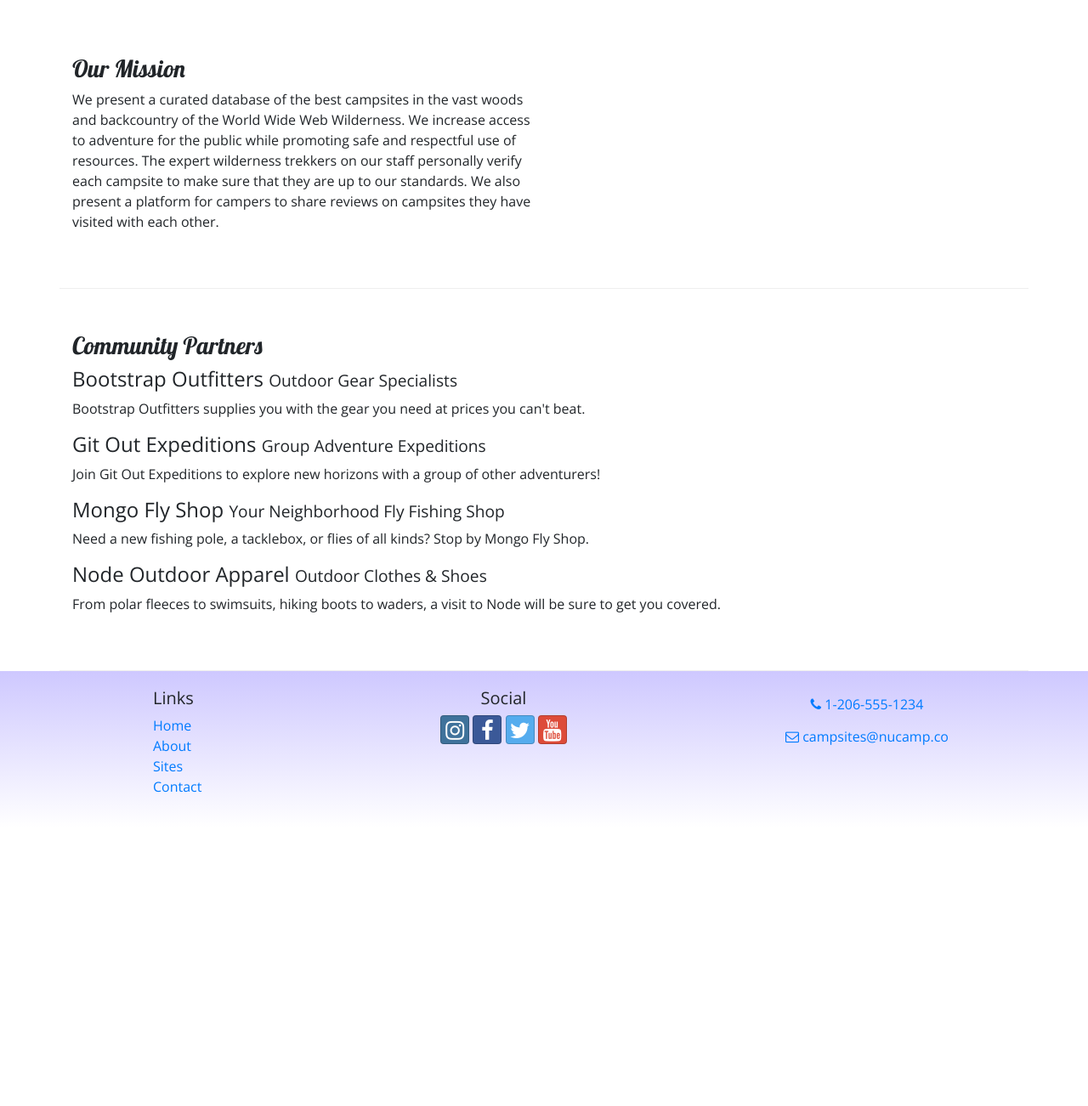
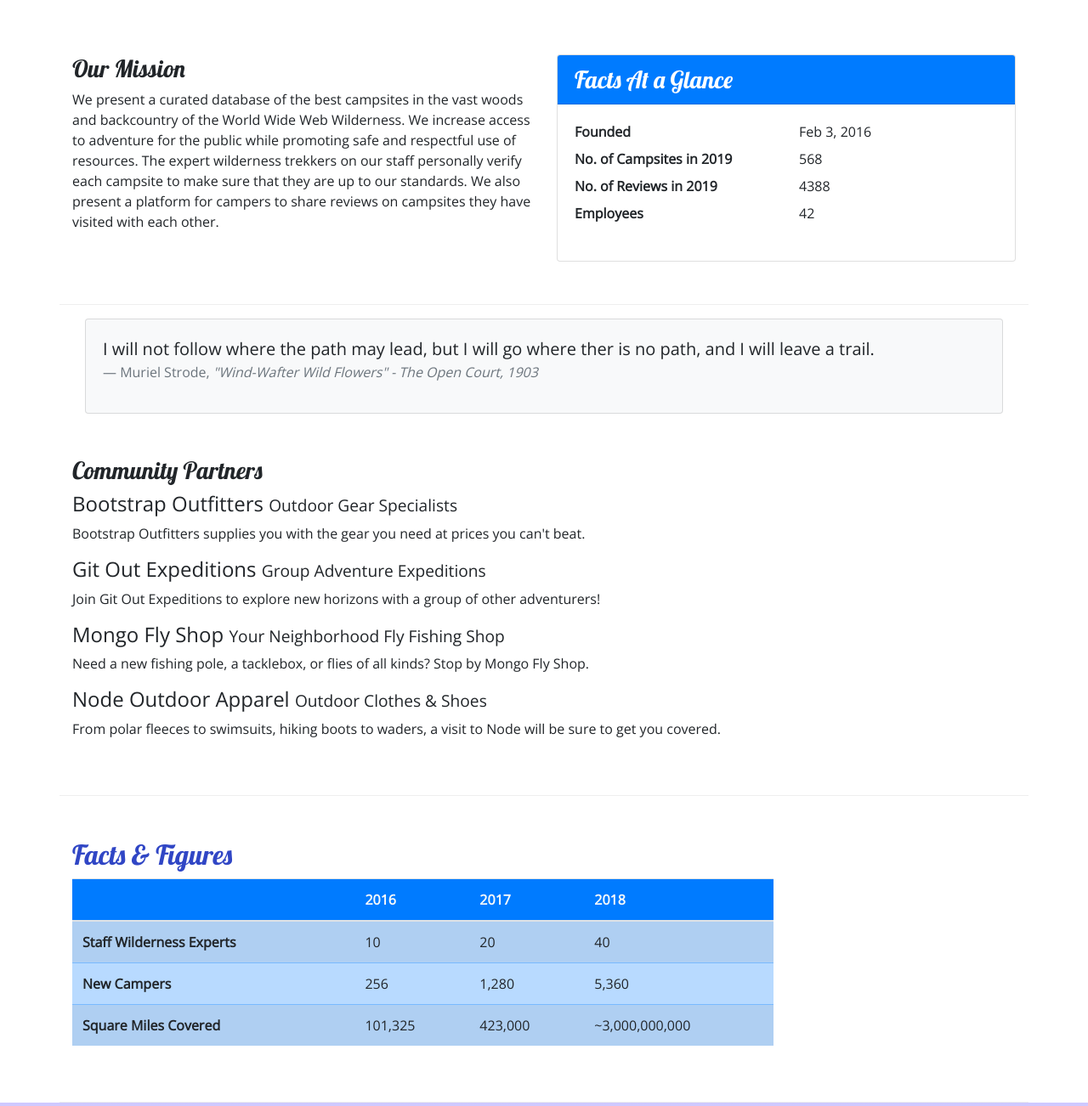
Before and after one commit to vlokchain/responsive-bootsrap, a website: page aboutus.html in a window 1280 px wide. Shown: the part 340-1642 px from the top of the page at 85% size. Before the commit the page ends 1314 px from the top, so only its background shows below. Drawn offline with nearby package versions, Linux system fonts and the light colour scheme.

Commit message:
tables and cards

```diff
--- a/aboutus.html
+++ b/aboutus.html
@@ -66,6 +66,33 @@
                 <h3>Our Mission</h3>
                 <p>We present a curated database of the best campsites in the vast woods and backcountry of the World Wide Web Wilderness. We increase access to adventure for the public while promoting safe and respectful use of resources. The expert wilderness trekkers on our staff personally verify each campsite to make sure that they are up to our standards. We also present a platform for campers to share reviews on campsites they have visited with each other.</p>
             </div>
+            <div class="col-sm-6">
+                <div class="card">
+                    <h3 class="card-header bg-primary text-white">Facts At a Glance</h3>
+                    <div class="card-body">
+                        <dl class="row">
+                            <dt class="col-6">Founded</dt>
+                            <dd class="col-6">Feb 3, 2016</dd>
+                            <dt class="col-6">No. of Campsites in 2019</dt>
+                            <dd class="col-6">568</dd>
+                            <dt class="col-6">No. of Reviews in 2019</dt>
+                            <dd class="col-6">4388</dd>
+                            <dt class="col-6">Employees</dt>
+                            <dd class="col-6">42</dd>
+                        </dl>
+                    </div>
+                </div>
+            </div>
+        </div>
+        <div class="col">
+            <div class="card bg-light mt-3">
+                <blockquote class="blockquote card-body">
+                    <p class="mb-0">I will not follow where the path may lead, but I will go where ther is no path, and I will leave a trail.</p>
+                    <footer class="blockquote-footer">Muriel Strode,
+                        <cite title="Source Title">"Wind-Wafter Wild Flowers" - The Open Court, 1903</cite>
+                    </footer>
+                </blockquote>
+            </div>
         </div>
 
         <div class="row row-content">
@@ -81,9 +108,48 @@
                 <p class="d-none d-sm-block">From polar fleeces to swimsuits, hiking boots to waders, a visit to Node will be sure to get you covered.</p> <!-- d-none & d-sm-block hides p elements on small screens -->
             </div>
         </div>
+
+        <div class="row row-content">
+            <div class="col-sm-9">
+                <h2>Facts &amp; Figures</h2>
+                <div class="table-responsive">
+                    <table class="table table-striped">
+                        <thead>
+                            <tr class="bg-primary text-light">
+                                <th></th>
+                                <th>2016</th>
+                                <th>2017</th>
+                                <th>2018</th>
+                            </tr>
+                        </thead>
+                        <tbody class="table-primary">
+                            <tr>
+                                <th>Staff Wilderness Experts</th>
+                                <td>10</td>
+                                <td>20</td>
+                                <td>40</td>
+                            </tr>
+                            <tr>
+                                <th>New Campers</th>
+                                <td>256</td>
+                                <td>1,280</td>
+                                <td>5,360</td>
+                            </tr>
+                            <tr>
+                                <th>Square Miles Covered</th>
+                                <td>101,325</td>
+                                <td>423,000</td>
+                                <td>~3,000,000,000</td>
+                            </tr>
+                        </tbody>
+                    </table>
+                </div>
+            </div>
+        </div>
+
     </div>
 
-    <footer>
+    <footer class="site-footer">
         <div class="container">
             <div class="row">
                 <div class="col-4 col-sm-2 offset-1">
@@ -106,7 +172,7 @@
                     <a role="button" class="btn btn-link" href="tel:+12065551234"><i class="fa fa-phone"></i> 1-206-555-1234</a><br />
                     <a role="button" class="btn btn-link" href="mailto:campsites@nucamp.co"><i class="fa fa-envelope-o"></i> campsites@nucamp.co</a>
                 </div>
-           </div>
+            </div>
         </div>
     </footer>
 
--- a/css/styles.css
+++ b/css/styles.css
@@ -17,7 +17,7 @@ header h2 {
 }
 
 /* Sets background footer to a linear gradient with 20px top & bottom and 0px left & right */
-footer {
+.site-footer {
     background-image: linear-gradient(#CEC8FF, white);
     padding: 20px 0;
 }
```
Also changed, not shown: contactus.html (+1 -1 lines), index.html (+1 -1 lines), 1 other file.
